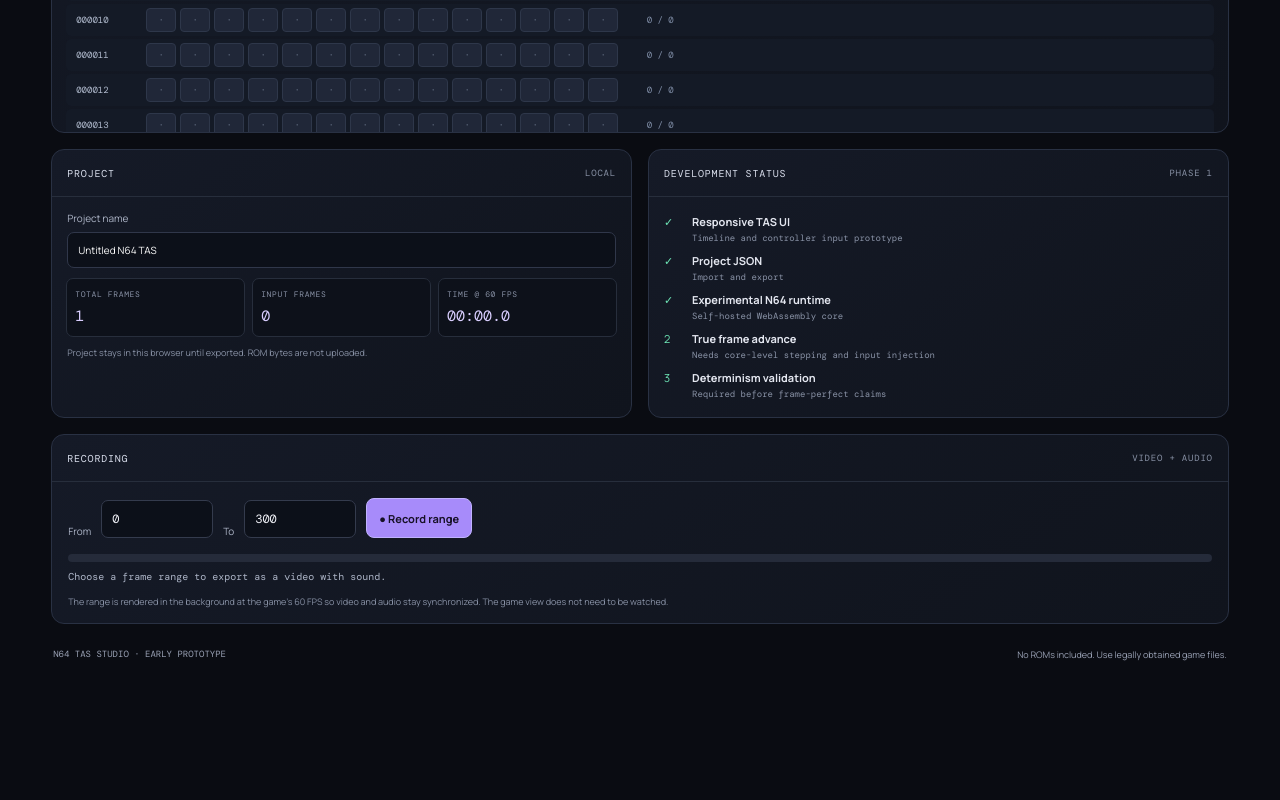
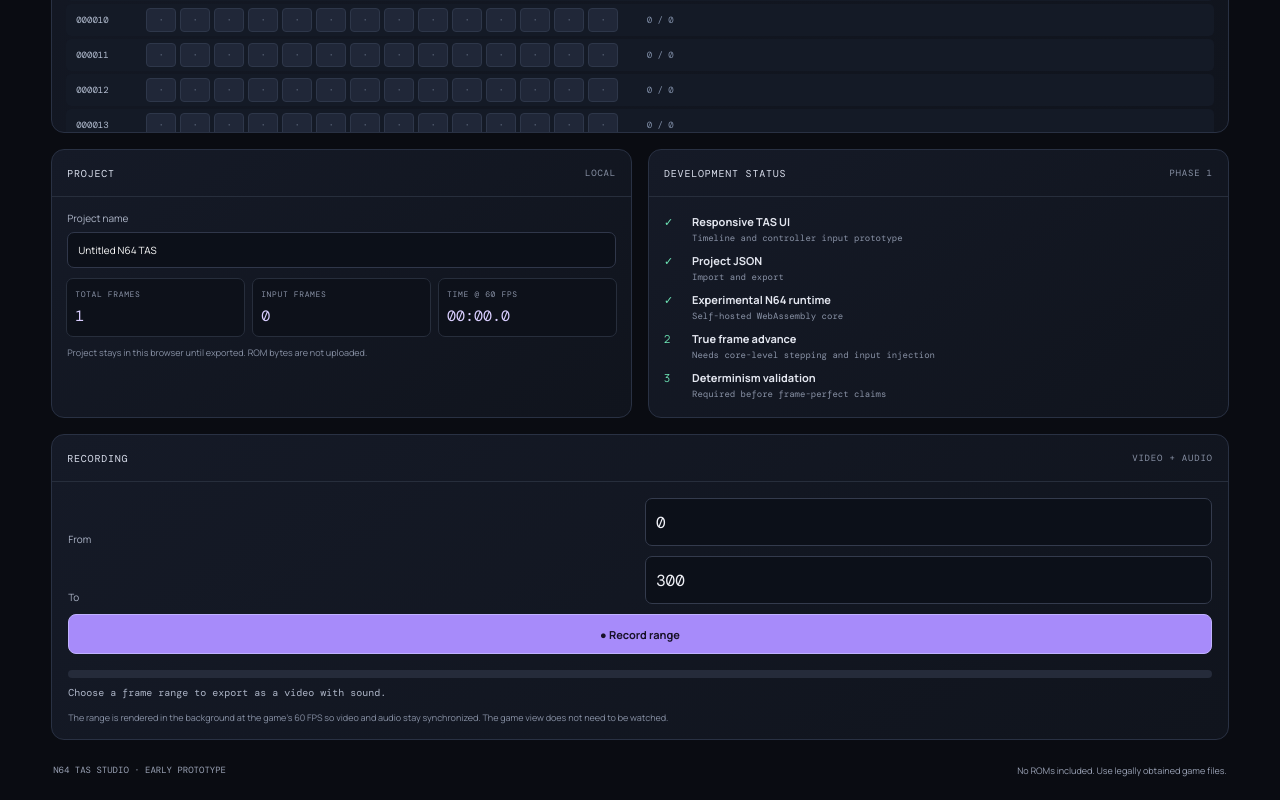
Before and after one commit to Frozican/n64-tas-studio, a website built with Vite: page index.html in a window 1280 px wide. Shown: the part 1599-2399 px from the top of the page. Before the commit the page ends 2283 px from the top, so only its background shows below. Built offline with nearby package versions, Linux system fonts and the light colour scheme.

Commit message:
Improve Android frame range input focus and layout

```diff
--- a/src/style.css
+++ b/src/style.css
@@ -106,3 +106,10 @@
 .recording-controls input[type=number]{min-width:0;max-width:100%;-webkit-appearance:textfield;appearance:textfield;touch-action:manipulation;user-select:text;-webkit-user-select:text}
 .recording-controls input[type=number]::-webkit-inner-spin-button,.recording-controls input[type=number]::-webkit-outer-spin-button{-webkit-appearance:none;margin:0}
 .recording-controls label{position:relative;z-index:1}
+
+/* Keep frame-range fields as plain text inputs for Android IME compatibility. */
+.recording-controls{display:grid;grid-template-columns:repeat(2,minmax(0,1fr));align-items:end}
+.recording-controls label{display:block;min-width:0;pointer-events:none}
+.recording-controls input[type=text]{display:block;width:100%;min-width:0;min-height:48px;background:#0c1019;border:1px solid #343b4d;border-radius:7px;padding:10px;color:#f1f2f8;font:16px 'DM Mono',monospace;pointer-events:auto;user-select:text;-webkit-user-select:text;touch-action:pan-y}
+.recording-controls button{grid-column:1/-1}
+@media(max-width:560px){.recording-controls{grid-template-columns:repeat(2,minmax(0,1fr))}.recording-controls label{flex:initial}.recording-controls input[type=text]{width:100%;font-size:16px}}
```
